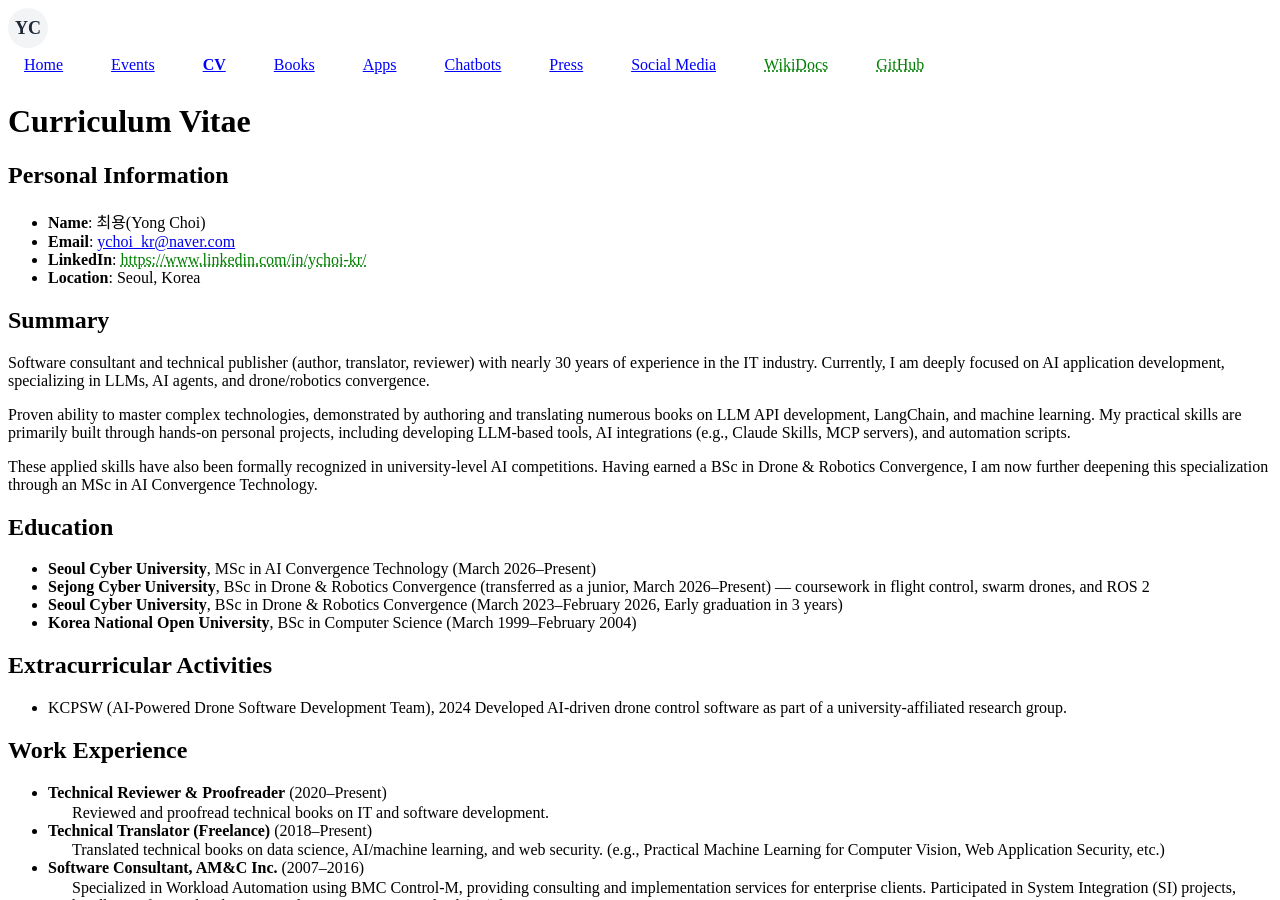
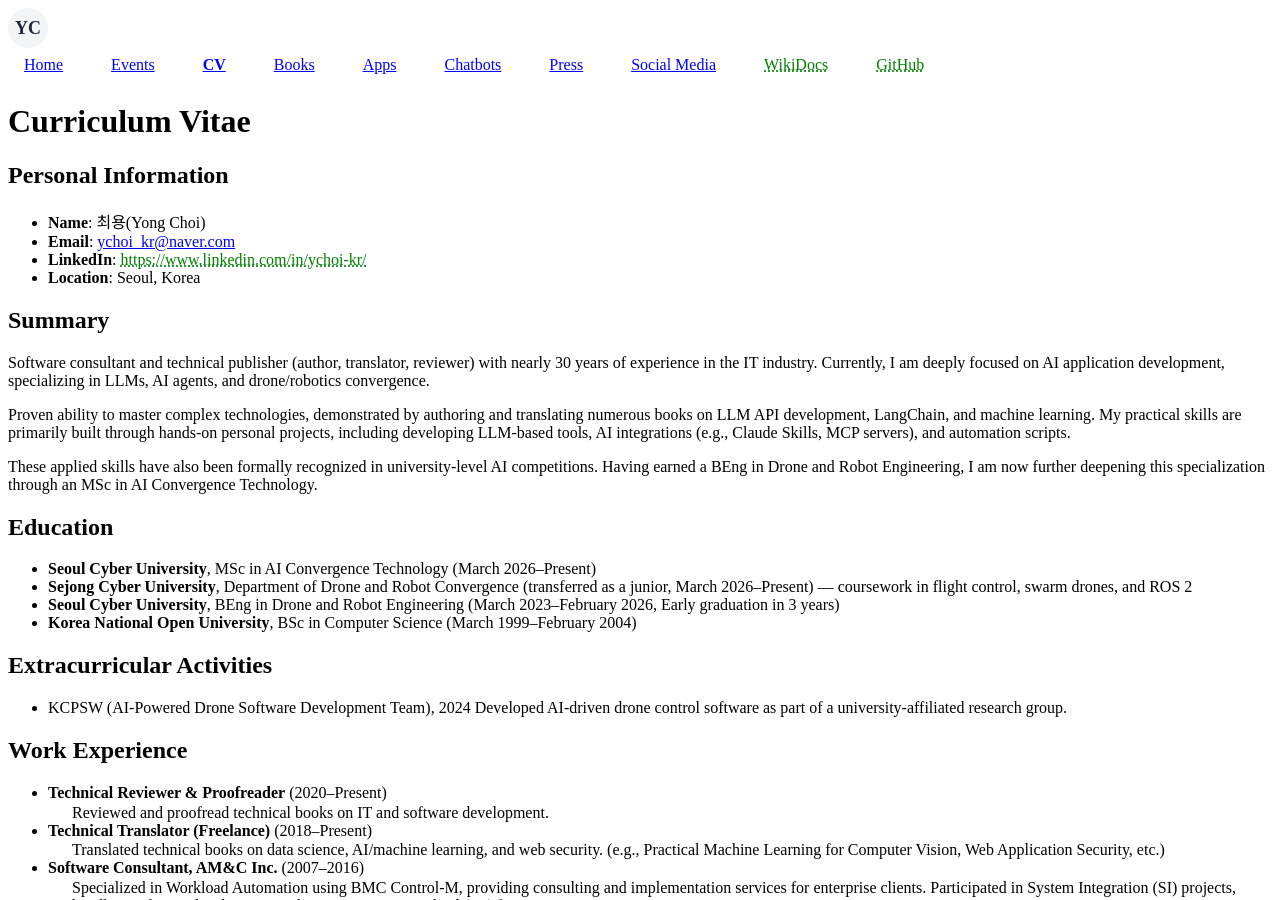
Before and after one commit to ychoi-kr/ychoi.kr, a Jekyll site: the page built from cv.md, in a window 1280 px wide and 900 px high. Built offline with Jekyll 4.4.1, drawn with Linux system fonts in a browser that asks for light colours.

Commit message:
fix: correct SCU degree to BEng and use official English dept names
- Seoul Cyber University: BSc -> BEng (from 공학사), "Drone and Robot Engineering"
- Sejong Cyber University: "Department of Drone and Robot Convergence", drop unearned degree type
- Update summary paragraph to match

English department names are provisional (from university sites);
degree type BEng is authoritative (from Korean diploma "드론로봇공학사").

Co-Authored-By: Claude Opus 4.8 (1M context) <noreply@anthropic.com>

```diff
--- a/cv.md
+++ b/cv.md
@@ -22,13 +22,13 @@ Software consultant and technical publisher (author, translator, reviewer) with
 
 Proven ability to master complex technologies, demonstrated by authoring and translating numerous books on LLM API development, LangChain, and machine learning. My practical skills are primarily built through hands-on personal projects, including developing LLM-based tools, AI integrations (e.g., Claude Skills, MCP servers), and automation scripts.
 
-These applied skills have also been formally recognized in university-level AI competitions. Having earned a BSc in Drone & Robotics Convergence, I am now further deepening this specialization through an MSc in AI Convergence Technology.
+These applied skills have also been formally recognized in university-level AI competitions. Having earned a BEng in Drone and Robot Engineering, I am now further deepening this specialization through an MSc in AI Convergence Technology.
 
 ## Education
 
 - **Seoul Cyber University**, MSc in AI Convergence Technology (March 2026–Present)
-- **Sejong Cyber University**, BSc in Drone & Robotics Convergence (transferred as a junior, March 2026–Present) — coursework in flight control, swarm drones, and ROS 2
-- **Seoul Cyber University**, BSc in Drone & Robotics Convergence (March 2023–February 2026, Early graduation in 3 years)
+- **Sejong Cyber University**, Department of Drone and Robot Convergence (transferred as a junior, March 2026–Present) — coursework in flight control, swarm drones, and ROS 2
+- **Seoul Cyber University**, BEng in Drone and Robot Engineering (March 2023–February 2026, Early graduation in 3 years)
 - **Korea National Open University**, BSc in Computer Science (March 1999–February 2004)
 
 ## Extracurricular Activities
```
